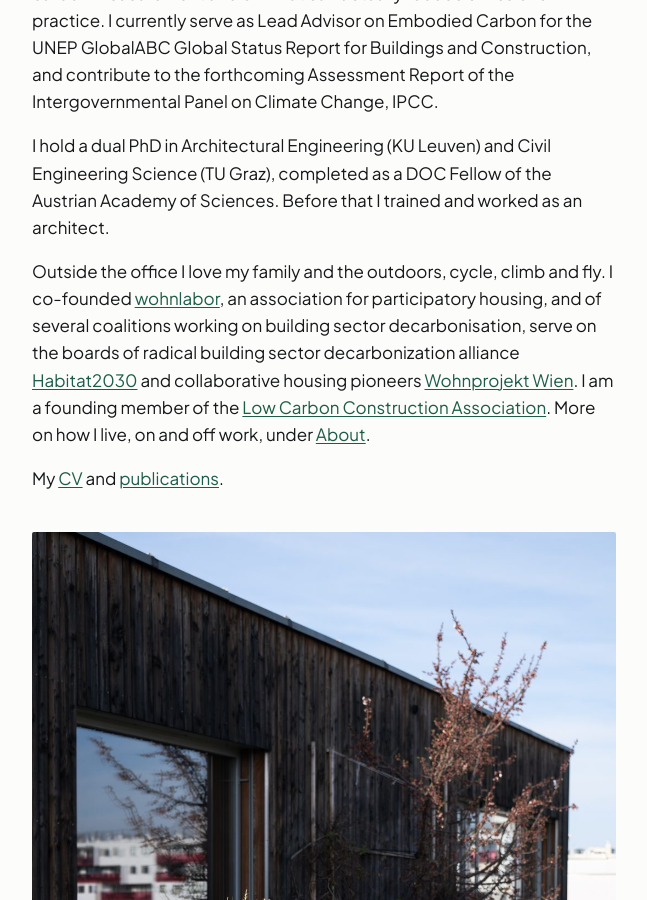
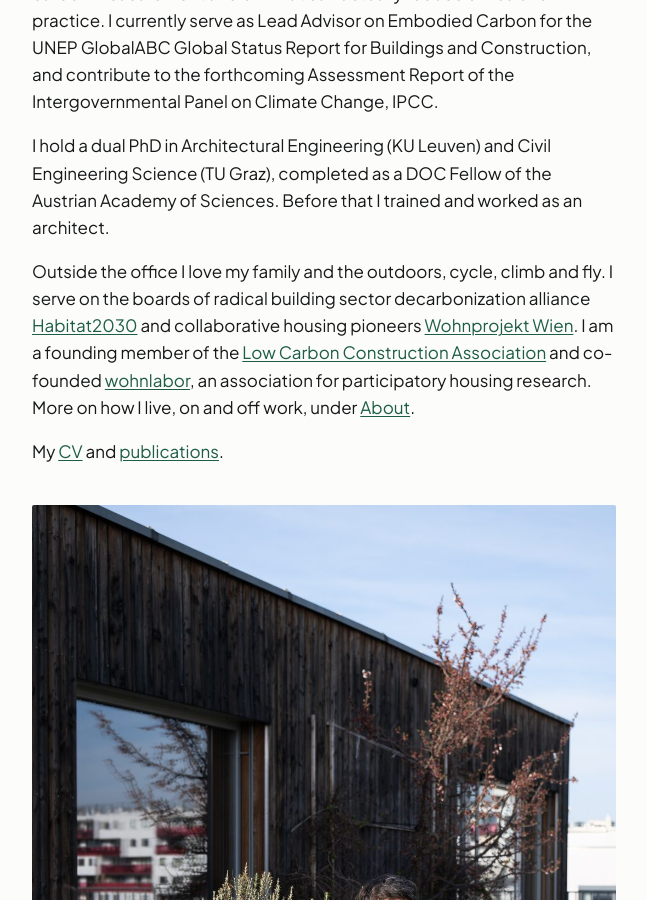
Before and after one commit to mroeck/martinroeck.com, a Jekyll site: the page built from index.md, in a window 1280 px wide and 900 px high, scrolled down 849 px. Shown: the whole window, without its empty margins (316-963 px from the left). Built offline with Jekyll 4.4.1, drawn with Linux system fonts in a browser that asks for light colours.

Commit message:
Update index.md

```diff
--- a/index.md
+++ b/index.md
@@ -30,9 +30,7 @@ Engineering Science (TU Graz), completed as a DOC Fellow of the Austrian
 Academy of Sciences. Before that I trained and worked as an architect.
 
 Outside the office I love my family and the outdoors, cycle, climb and fly.
-I co-founded [wohnlabor](https://www.wohnlabor.at/), an association
-for participatory housing, and of several coalitions working on building
-sector decarbonisation, serve on the boards of radical building sector decarbonization alliance [Habitat2030](https://habitat2030.at/) and collaborative housing pioneers [Wohnprojekt Wien](https://wohnprojekt.wien/). I am a founding member of the [Low Carbon Construction Association](https://www.lowcarbon.construction/).
+I serve on the boards of radical building sector decarbonization alliance [Habitat2030](https://habitat2030.at/) and collaborative housing pioneers [Wohnprojekt Wien](https://wohnprojekt.wien/). I am a founding member of the [Low Carbon Construction Association](https://www.lowcarbon.construction/) and co-founded [wohnlabor](https://www.wohnlabor.at/), an association for participatory housing research.
 More on how I live, on and off work, under
 [About]({{ '/about/' | relative_url }}).
 
```
